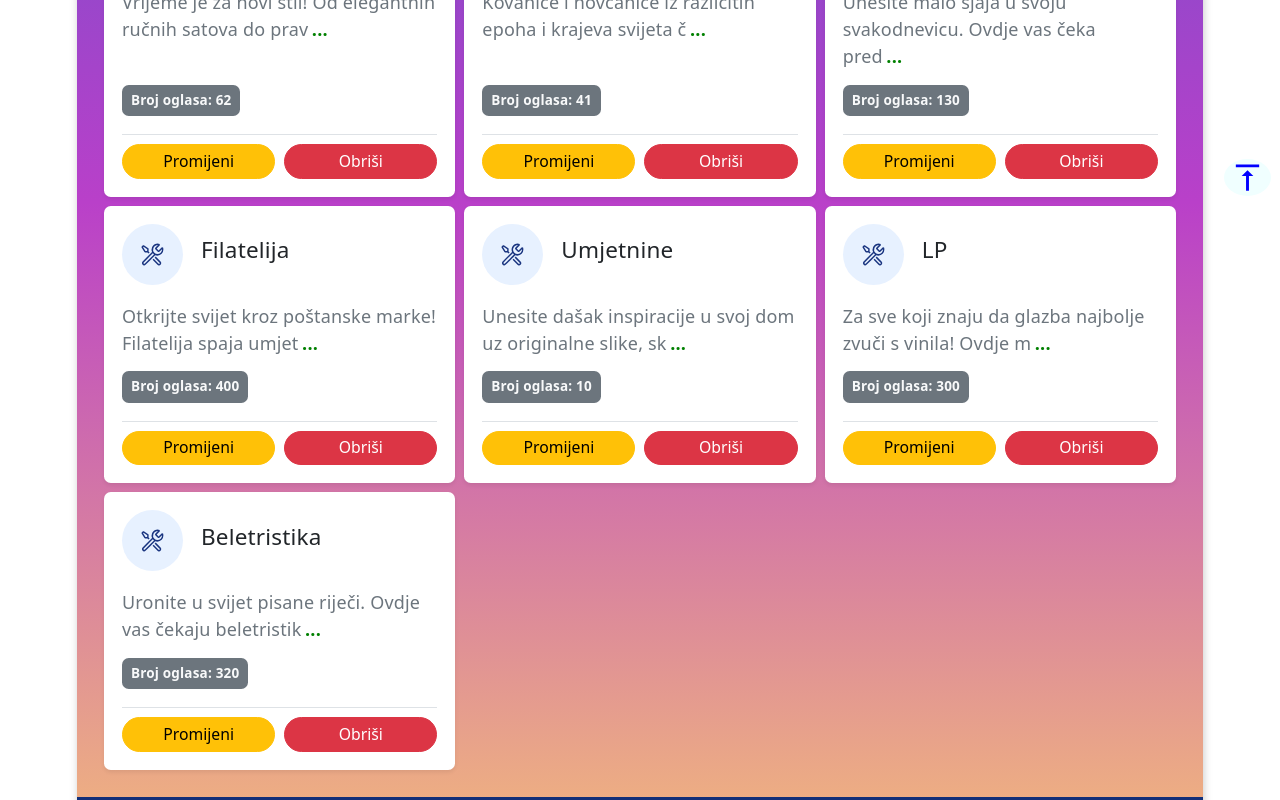
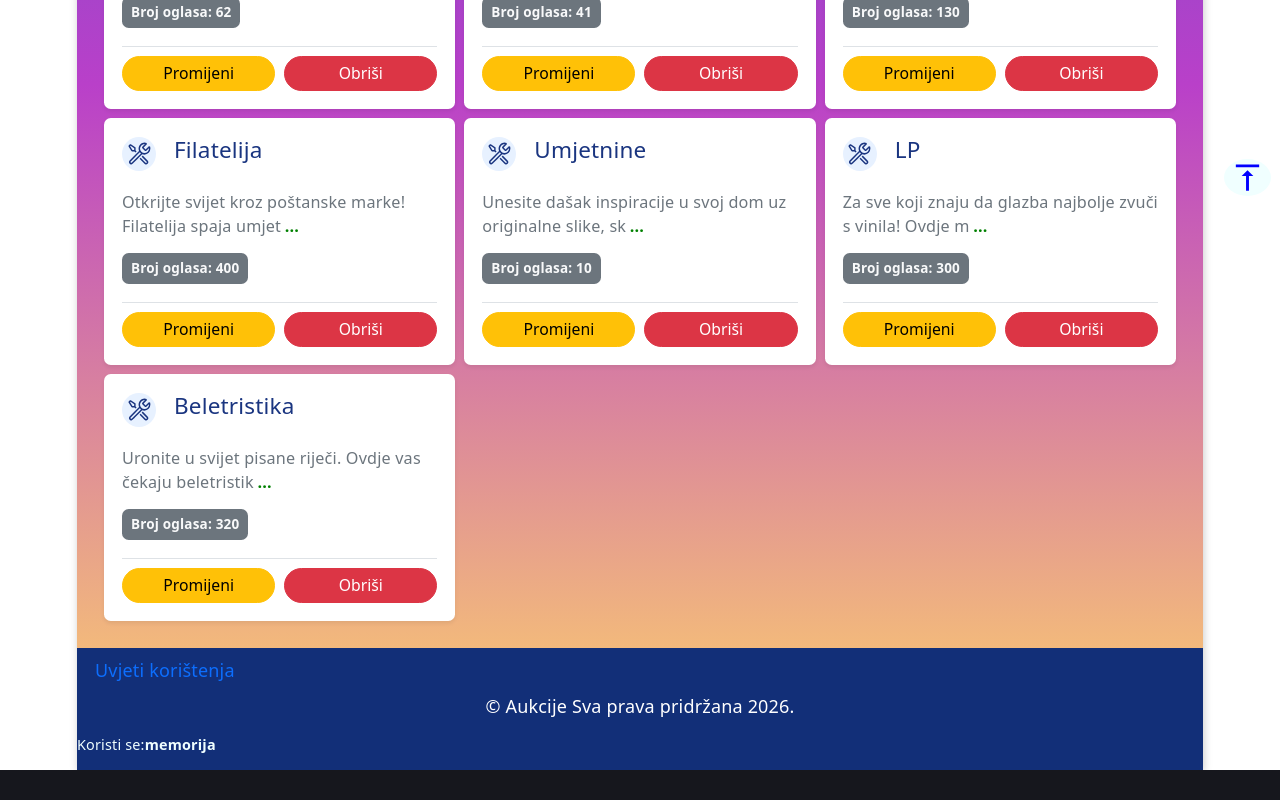
Before and after one commit to androwebgraphic/Aukcije, a React (Vite) app: page /kategorije in a window 1280 px wide. Shown: the part 600-1400 px from the top of the page. After the commit the page ends 1370 px from the top, so only its background shows below. Built offline with nearby package versions, Linux system fonts and the light colour scheme.

Commit message:
podesena navigacija za predmete iz određemne kategorije

```diff
--- a/src/App.css
+++ b/src/App.css
@@ -110,9 +110,13 @@ p.warn {
 }
 p.storage{
 
-  font-size: 4rem;
+  font-size: .8rem;
+  font-weight: bolder;
 }
-
+p.storage
+span{
+  font-weight: 100;
+}
 .logo {
 
   margin-right: .9rem;
@@ -185,7 +189,10 @@ a.dropdown-item{
 }
 
 
+.card-body p{
 
+  font-size: .9rem;
+}
 form{
 
   margin:  1rem 0 1rem 0;
@@ -239,7 +246,7 @@ footer{
   background-color: #122f78;
 }
 .copy, .copy a{
-
+ text-align: center;
   color: white;
 }
 @media screen and (max-width:600px){
@@ -326,9 +333,6 @@ footer{
 }
 
     @media (max-width: 640px) {
-      .container {
-        /* padding: 1.5rem; */
-      }
 
       h1 {
         font-size: 1.5rem;
--- a/src/components/Footer.jsx
+++ b/src/components/Footer.jsx
@@ -23,7 +23,7 @@ function Footer() {
       <p className="copy">&copy; {APP_NAME} Sva prava pridržana {currentYear}.</p>
 
 
- <p className="storage">{DATA_SOURCE}</p>
+ <p className="storage"><span>Koristi se:</span>{DATA_SOURCE}</p>
       <ScrollToTopButton></ScrollToTopButton>
 
 
--- a/src/components/NavMain.jsx
+++ b/src/components/NavMain.jsx
@@ -54,9 +54,10 @@ function NavMain() {
   <option value="" disabled>Programi ▼</option>
   <option value={RouteNames.KATEGORIJE}>Kategorije</option>
   <option value={RouteNames.PREDMETI}>Predmeti</option>
-  <option value={RouteNames.PREDMETI}>&nbsp;&nbsp;&nbsp;&nbsp;Auti</option>
-  <option value={RouteNames.PREDMETI}>&nbsp;&nbsp;&nbsp;&nbsp;Lp</option>
-  <option value={RouteNames.PREDMETI}>&nbsp;&nbsp;&nbsp;&nbsp;Nakit</option>
+ <option value={`${RouteNames.PREDMETI}?kategorija=auti`}>&nbsp;&nbsp;&nbsp;&nbsp;Auti</option>
+  <option value={`${RouteNames.PREDMETI}?kategorija=lp`}>&nbsp;&nbsp;&nbsp;&nbsp;Lp</option>
+                <option value={`${RouteNames.PREDMETI}?kategorija=nakit`}>&nbsp;&nbsp;&nbsp;&nbsp;Nakit</option>
+                  <option value={`${RouteNames.PREDMETI}?kategorija=filatelija`}>&nbsp;&nbsp;&nbsp;&nbsp;Filatelija</option>
   <option value={RouteNames.KORISNICI}>Korisnici</option>
 </select>
             </div>
--- a/src/pages/kategorije/KategorijaList.jsx
+++ b/src/pages/kategorije/KategorijaList.jsx
@@ -141,20 +141,20 @@ export default function KategorijaList() {
                   {/* Zaglavlje kartice: Ikona i Naziv */}
                   <div className="d-flex align-items-center gap-3 mb-3">
                     <div
-                      className="p-3 rounded-circle d-flex align-items-center justify-content-center"
+                      className="p-1 rounded-circle d-flex align-items-center justify-content-center"
                       style={{ backgroundColor: '#e7f1ff' }}
                     >
                       <IconComponent size={25} color="#1a3580" />
                     </div>
                     <div>
-                      <Card.Title color="#1a3580">{c.naziv} </Card.Title>
+                      <Card.Title style={{color:"#1a3580"}}>{c.naziv} </Card.Title>
 
                     </div>
                   </div>
 
                   {/* Opis kategorije */}
                   <Card.Text className="text-secondary flex-grow-1">
-                    <ExpandableText text={c.opis} maxLength={60} />
+                      <ExpandableText text={c.opis} maxLength={60}  />
                   </Card.Text>
 
                   {/* Broj oglasa badge */}
--- a/src/pages/predmeti/PredmetiLista.jsx
+++ b/src/pages/predmeti/PredmetiLista.jsx
@@ -1,14 +1,13 @@
 import { useEffect, useState } from "react";
 import PredmetiServices from "../../services/predmeti/PredmetiServices";
 import { Container, Row, Col, Card, Button, Badge } from "react-bootstrap";
-import { Link, useNavigate } from "react-router-dom";
+import { Link, useNavigate, useSearchParams } from "react-router-dom";
 import { RouteNames } from "../../constants";
 import { FaArrowTurnUp } from "react-icons/fa6";
 import { TbCarSuv } from "react-icons/tb";
 import Heading from "../../components/UI/Heading";
 import { motion } from "framer-motion";
 import KategorijeServices from "../../services/kategorije/KategorijeServices";
-
 
 function ExpandableText({ text, maxLength = 100 }) {
   const [isExpanded, setIsExpanded] = useState(false);
@@ -55,6 +54,10 @@ export default function PredmetiList() {
   const [kategorije, setKategorije] = useState([]);
   const navigate = useNavigate();
 
+  // Dohvaćamo parametre iz URL-a (npr. ?kategorija=auti)
+  const [searchParams] = useSearchParams();
+  const kategorijaFilter = searchParams.get("kategorija");
+
   useEffect(() => {
     ucitajKategorije();
     ucitajPredmete();
@@ -91,6 +94,13 @@ export default function PredmetiList() {
     return kategorija ? kategorija.naziv : "Nepoznato";
   }
 
+  // Filtriramo predmete ovisno o URL parametru
+  const filtriraniPredmeti = predmeti.filter((c) => {
+    if (!kategorijaFilter) return true; // Ako nema filtera, prikaži sve
+    const nazivKat = prikaziNazivKategorije(c.kategorija);
+    return nazivKat.toLowerCase() === kategorijaFilter.toLowerCase();
+  });
+
   return (
     <Container className="my-4">
       <motion.div
@@ -99,12 +109,12 @@ export default function PredmetiList() {
         transition={{ duration: 0.4, ease: "easeOut", delay: 0.2 }}
       >
         <Heading as="h2" color="azure" className=" mb-2 mt-0">
-          Lista predmeta ({predmeti.length})
+          Lista aukcija{kategorijaFilter ? `- ${kategorijaFilter.toUpperCase()}` : ""} ({filtriraniPredmeti.length})
         </Heading>
 
- <Link to={RouteNames.PREDMET_NOVI} >
-            <Button variant="success" size="sm" className="mb-3">Dodaj predmet</Button>
-      </Link>
+        <Link to={RouteNames.PREDMET_NOVI} >
+          <Button variant="success" size="sm" className="mb-3">Dodaj predmet</Button>
+        </Link>
       </motion.div>
 
       <motion.div
@@ -112,21 +122,20 @@ export default function PredmetiList() {
         animate={{ opacity: 1, x: 0 }}
         transition={{ duration: 0.7, ease: "easeOut", delay: 0.3 }}
       >
-        {/* Row je sada van petlje, a Col je unutar map-a */}
         <Row xs={1} sm={1} md={2} lg={3} className="g-2">
-          {predmeti &&
-            predmeti.map((c, index) => (
+          {filtriraniPredmeti &&
+            filtriraniPredmeti.map((c, index) => (
               <Col key={c.id ?? index} >
                 <Card className="h-100 shadow-sm border-0">
                   <Card.Body className="d-flex flex-column">
                     <div className="d-flex align-items-center gap-3 mb-3">
                       <div
-                        className="p-3 rounded-circle d-flex align-items-center justify-content-center"
+                        className="p-1 rounded-circle d-flex align-items-center justify-content-center"
                         style={{ backgroundColor: "#e7f1ff" }}>
-                        <TbCarSuv size={32} color="#1a3580" />
+                        <TbCarSuv size={25} color="#1a3580" />
                       </div>
                       <div>
-                        <Card.Title className="mb-0 fw-bold">
+                        <Card.Title className="mb-0 " style={{color:'#1a3580'}}>
                           {c.naziv}
                         </Card.Title>
                         {c.godinaNastanka && (
```
